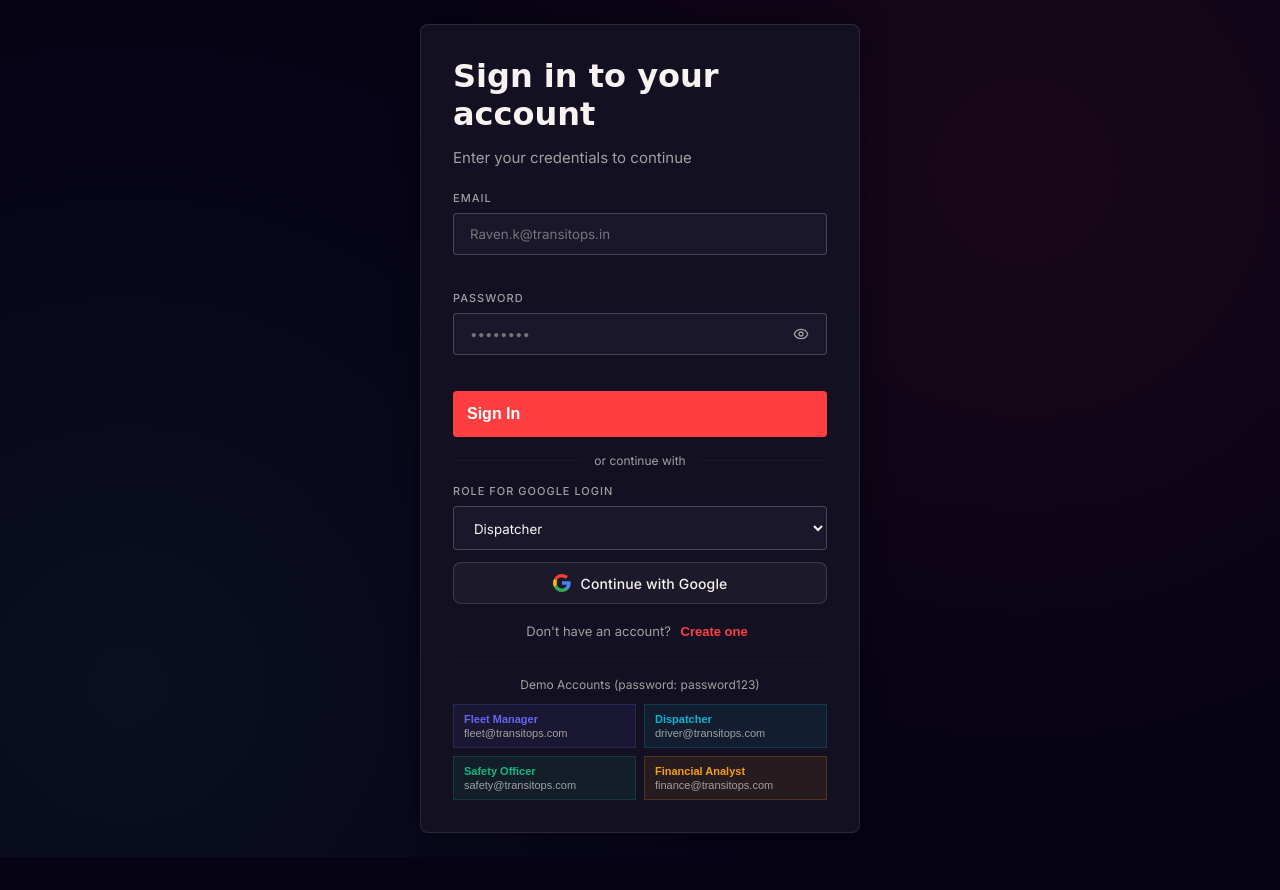
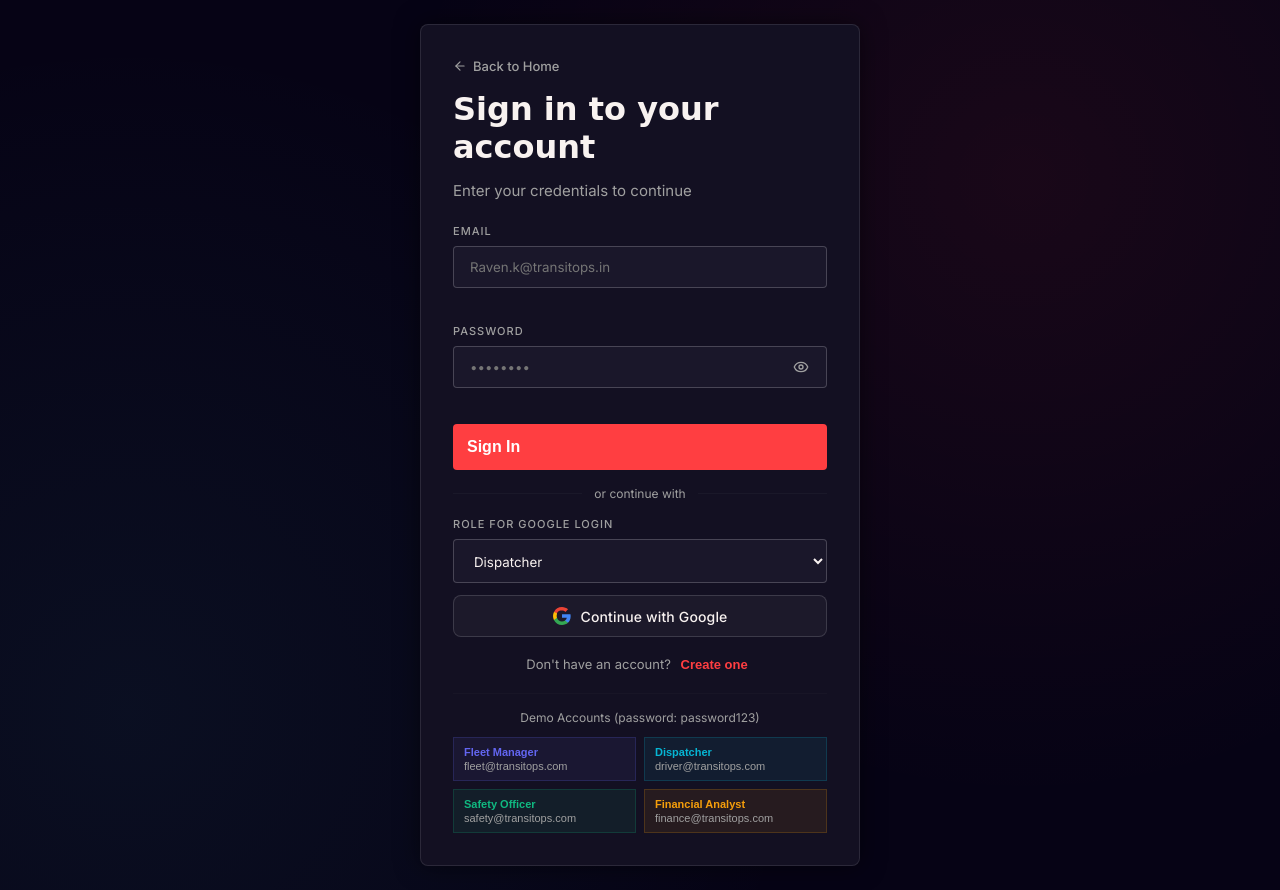
Before and after one commit to Yuvraj-Pandiya/odoo_virtual_1, a React (Vite) app in the folder frontend/: page /login in a window 1280 px wide. Before the commit the page ends 857 px from the top, so only its background shows below. Built offline with nearby package versions, Linux system fonts and the light colour scheme.

Commit message:
feat: Integrate Vinayak's hero landing page as the default root view and link back from Login

```diff
--- a/frontend/src/App.jsx
+++ b/frontend/src/App.jsx
@@ -1,4 +1,4 @@
-import { BrowserRouter, Routes, Route, Navigate } from 'react-router-dom';
+import { BrowserRouter, Routes, Route, Navigate, useLocation } from 'react-router-dom';
 import { Toaster } from 'react-hot-toast';
 import { AuthProvider, useAuth } from './context/AuthContext';
 import Sidebar from './components/Sidebar';
@@ -14,9 +14,31 @@ import Reports from './pages/Reports';
 import Settings from './pages/Settings';
 import OAuthCallback from './pages/OAuthCallback';
 
+const roleRoutes = {
+  fleet_manager: ['/vehicles', '/drivers', '/maintenance', '/settings'],
+  dispatcher: ['/dashboard', '/trips', '/settings'],
+  safety_officer: ['/drivers', '/settings'],
+  financial_analyst: ['/fuel', '/reports', '/settings']
+};
+
+const defaultLanding = {
+  fleet_manager: '/vehicles',
+  dispatcher: '/dashboard',
+  safety_officer: '/drivers',
+  financial_analyst: '/fuel'
+};
+
 function ProtectedLayout({ children }) {
-  const { isAuthenticated } = useAuth();
+  const { isAuthenticated, user } = useAuth();
+  const location = useLocation();
+
   if (!isAuthenticated) return <Navigate to="/login" replace />;
+
+  const allowed = roleRoutes[user?.role] || [];
+  if (!allowed.includes(location.pathname)) {
+    return <Navigate to={defaultLanding[user?.role] || '/login'} replace />;
+  }
+
   return (
     <div className="app-layout">
       <Sidebar />
@@ -30,12 +52,22 @@ function ProtectedLayout({ children }) {
   );
 }
 
+function RootRedirect() {
+  const { isAuthenticated, user } = useAuth();
+  if (isAuthenticated) {
+    return <Navigate to={defaultLanding[user?.role] || '/dashboard'} replace />;
+  }
+  // Redirect unauthenticated users to Vinayak's static hero landing page
+  window.location.href = '/landing.html';
+  return null;
+}
+
 function AppRoutes() {
-  const { isAuthenticated } = useAuth();
+  const { isAuthenticated, user } = useAuth();
 
   return (
     <Routes>
-      <Route path="/login" element={isAuthenticated ? <Navigate to="/dashboard" replace /> : <Login />} />
+      <Route path="/login" element={isAuthenticated ? <Navigate to={defaultLanding[user?.role] || "/dashboard"} replace /> : <Login />} />
       <Route path="/dashboard" element={<ProtectedLayout><Dashboard /></ProtectedLayout>} />
       <Route path="/vehicles" element={<ProtectedLayout><Vehicles /></ProtectedLayout>} />
       <Route path="/drivers" element={<ProtectedLayout><Drivers /></ProtectedLayout>} />
@@ -46,7 +78,7 @@ function AppRoutes() {
       <Route path="/settings" element={<ProtectedLayout><Settings /></ProtectedLayout>} />
       {/* Google OAuth2 Callback — handles redirect from backend after Google auth */}
       <Route path="/auth/callback" element={<OAuthCallback />} />
-      <Route path="/" element={<Navigate to={isAuthenticated ? "/dashboard" : "/login"} replace />} />
+      <Route path="/" element={<RootRedirect />} />
       <Route path="*" element={<Navigate to="/" replace />} />
     </Routes>
   );
--- a/frontend/src/pages/Login.jsx
+++ b/frontend/src/pages/Login.jsx
@@ -160,6 +160,10 @@ export default function LoginPage() {
       <div className="login-bg" />
 
       <div className="login-card" style={{ maxWidth: '440px' }}>
+        <a href="/landing.html" style={{ display: 'inline-flex', alignItems: 'center', gap: '6px', color: 'var(--text-muted)', textDecoration: 'none', fontSize: '13px', marginBottom: '16px', fontWeight: 500 }}>
+          <ArrowLeft size={14} /> Back to Home
+        </a>
+
         <div style={{ marginBottom: '24px' }}>
           <h1 style={{ fontSize: '32px', fontFamily: '"Comic Sans MS", cursive, sans-serif', fontWeight: 'bold', color: 'var(--text-main)', marginBottom: '4px' }}>
             {mode === 'login' ? 'Sign in to your account' : 'Create your account'}
```
